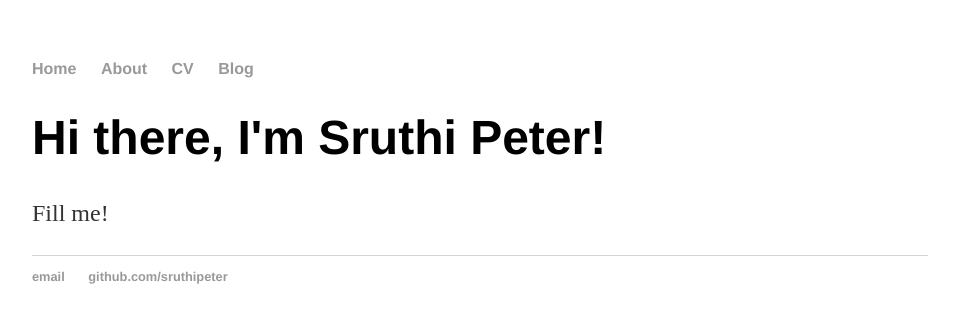
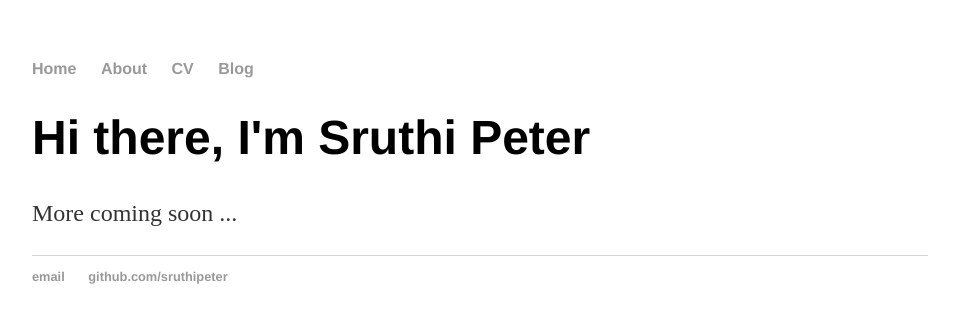
Before and after one commit to sruthipeter/sruthipeter.github.io, a Jekyll site: the page built from index.html, in a window 1280 px wide. Shown: the top 323 px of the page, without its empty margins (160-1119 px from the left). Built offline with Jekyll 4.4.1, drawn with Linux system fonts in a browser that asks for light colours.

Commit message:
Update landing page to use default layout

```diff
--- a/index.html
+++ b/index.html
@@ -1,30 +1,8 @@
-<!DOCTYPE html>
-<html>
-	<head>
-		<title>Sruthi Peter</title>
-		<!-- link to main stylesheet -->
-		<link rel="stylesheet" type="text/css" href="/css/main.css">
-	</head>
-	<body>
-		<nav>
-    		<ul>
-        		<li><a href="/">Home</a></li>
-	        	<li><a href="/about">About</a></li>
-        		<li><a href="/cv">CV</a></li>
-        		<li><a href="/blog">Blog</a></li>
-    		</ul>
-		</nav>
-		<div class="container">
-    		<div class="blurb">
-        		<h1>Hi there, I'm Sruthi Peter!</h1>
-				<p>Fill me!</p>
-    		</div><!-- /.blurb -->
-		</div><!-- /.container -->
-		<footer>
-    		<ul>
-        		<li><a href="mailto:sruthikurup@gmail.com">email</a></li>
-        		<li><a href="https://github.com/sruthipeter">github.com/sruthipeter</a></li>
-			</ul>
-		</footer>
-	</body>
-</html>
+---
+layout: default
+title: Sruthi Peter
+---
+<div class="blurb">
+	<h1>Hi there, I'm Sruthi Peter</h1>
+	<p>More coming soon ... </p>
+</div><!-- /.blurb -->
```
